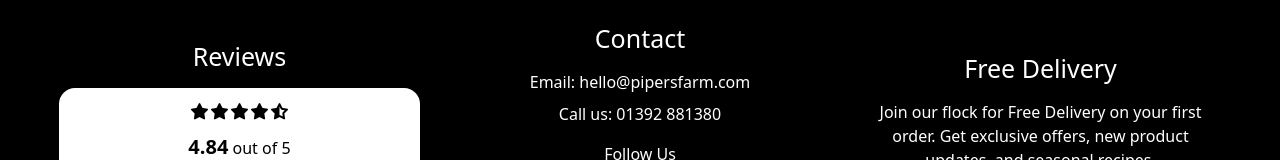
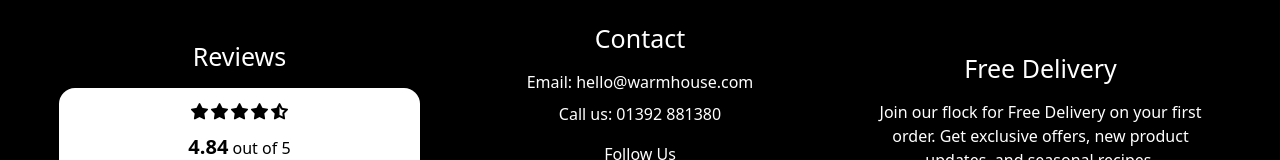
Before and after one commit to shourav-00/WarmPaws-Pet-Care-in-Winter, a React (Vite) app: page /user in a window 1280 px wide. Shown: the part 558-718 px from the top of the page. Built offline with nearby package versions, Linux system fonts and the light colour scheme; no server answers.

Commit message:
Fix error

```diff
--- a/src/Components/Footer.jsx
+++ b/src/Components/Footer.jsx
@@ -49,7 +49,7 @@
         {/* 2nd Child */}
         <div className="col-span-1">
           <h2 className="mb-3 pt-2 text-center text-[25px]">Contact</h2>
-          <h2 className="text-center my-2">Email: hello@pipersfarm.com</h2>
+          <h2 className="text-center my-2">Email: hello@warmhouse.com</h2>
           <h2 className="text-center my-2">Call us: 01392 881380</h2>
 
           <h2 className="my-4 text-center">Follow Us</h2>
```
